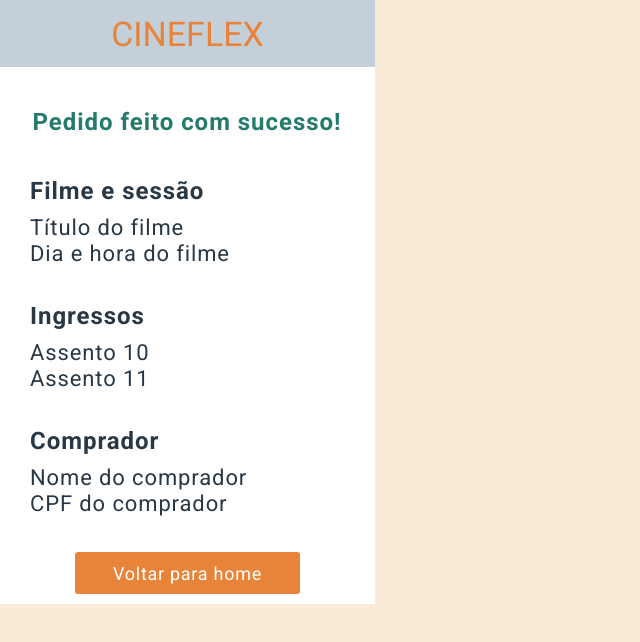
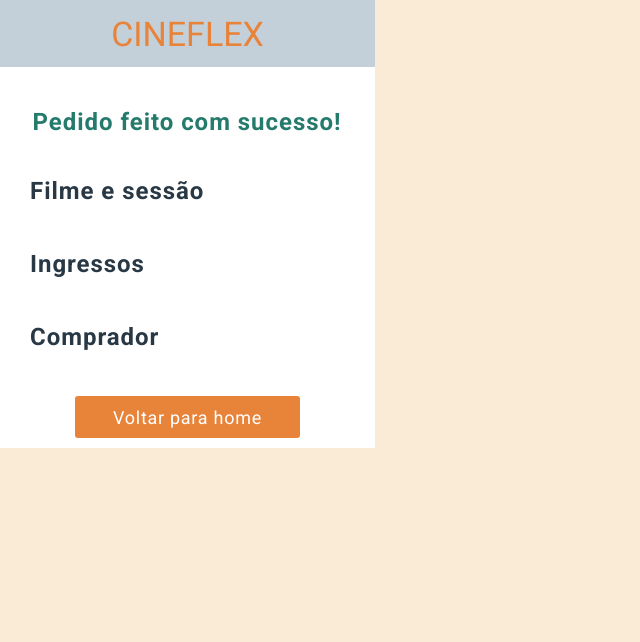
Before and after one commit to lucasambar/CineFlex, a React (Create React App) app: page /sucesso in a window 1280 px wide. Shown: the top 642 px of the page, without its empty margins (0-640 px from the left). Built offline with nearby package versions, Linux system fonts and the light colour scheme.

Commit message:
tela sucesso

```diff
--- a/src/App.js
+++ b/src/App.js
@@ -11,8 +11,16 @@ import TelaSucesso from "./Componentes/TelaSucesso"
 
 
 export default function App () {
-    const [dados, setDados] = useState({})
-    const [filme, setFilme] = useState({})
+    const [dados, setDados] = useState({
+        nome: "",
+        cpf:"",
+        assentos:[]
+    })
+    const [filme, setFilme] = useState({
+        nome: "",
+        hora:"",
+        dia: ""
+    })
 
     return (
         <BrowserRouter>
@@ -20,10 +28,10 @@ export default function App () {
             <Background>
                 <Header/>
                 <Routes>
-                    <Route path="/" element={<TelaInicial />} />
+                    <Route path="/" element={<TelaInicial dados={dados} setDados={setDados} filme={filme} setFilme={setFilme}/>} />
                     <Route path="/sessoes/:sessaoId" element={<TelaHorários />} />
-                    <Route path="/assentos/:assentoId" element={<TelaAssentos setDados={setDados} setFilme={setFilme}/>} />
-                    <Route path="/sucesso" element={<TelaSucesso dados={dados} filmma={filme}/>}/>
+                    <Route path="/assentos/:assentoId" element={<TelaAssentos dados={dados} setDados={setDados} filme={filme} setFilme={setFilme}/>} />
+                    <Route path="/sucesso" element={<TelaSucesso dados={dados} filme={filme}/>}/>
                 </Routes>
             </Background>
         </BrowserRouter>
--- a/src/Componentes/TelaAssentos/Formulario.js
+++ b/src/Componentes/TelaAssentos/Formulario.js
@@ -4,7 +4,7 @@ import { Link } from "react-router-dom"
 import styled from "styled-components"
 
 
-export default function Formulario ({selecionados, setDados}) {
+export default function Formulario ({selecionados, dados, setDados}) {
     const [nome,setNome] = useState("")
     const [cpf, setCpf] = useState("")
 
@@ -16,27 +16,30 @@ export default function Formulario ({selecionados, setDados}) {
             name: nome,
             cpf: cpf,
         }
-
-        setDados(obj)
-
         let promisse = axios.post("https://mock-api.driven.com.br/api/v5/cineflex/seats/book-many",obj)
         promisse.then((a) => console.log(a.data))
         promisse.catch((a) => console.log(a))
     }
 
+    let obj2 = dados
+    obj2.nome = nome
+    obj2.cpf = cpf
+    obj2.assentos = selecionados
+    setDados(obj2)
+
     return (
         <Form onSubmit={enviar}>
             <div>
                 <Label htmlFor="nome">Nome do comprador</Label>
-                <Input type="text" id="nome" placeholder="Insira o seu nome..." onChange={(e) => setNome(e.target.value)} value={nome} required/>
+                <Input type="text" id="nome" placeholder="Insira o seu nome..." value={nome} onChange={(e) => setNome(e.target.value)} required/>
             </div>
 
             <div>
                 <Label htmlFor="cpf">CPF do comprador</Label>
-                <Input type="text" id="cpf" placeholder="Insira o seu CPF..." onChange={(e) => setCpf(e.target.value)} value={cpf} required/>
+                <Input type="text" id="cpf" placeholder="Insira o seu CPF..." value={cpf} onChange={(e) => setCpf(e.target.value)} required/>
             </div>
 
-            <Link to="./sucesso">
+            <Link to="/sucesso">
                 <Button type="submit">Reservar assento(s)</Button>
             </Link>
         </Form>
--- a/src/Componentes/TelaAssentos/TelaAssentos.js
+++ b/src/Componentes/TelaAssentos/TelaAssentos.js
@@ -10,7 +10,7 @@ import Legenda from "./Legenda"
 import Ocupado from "./Ocupado"
 
 
-export default function TelaAssentos ({setDados, setFilme}) {
+export default function TelaAssentos ({dados, setDados, filme, setFilme}) {
     const {assentoId} = useParams()
 
     const [movie, setMovie] = useState([])
@@ -18,6 +18,7 @@ export default function TelaAssentos ({setDados, setFilme}) {
     const [hora, setHora] = useState("")
     const [seats, setSeats] = useState([])
     const [selecionados, setSelecionados] = useState([])
+
 
     useEffect(() => {
         let promisse = axios.get(`https://mock-api.driven.com.br/api/v5/cineflex/showtimes/${assentoId}/seats`)
@@ -30,6 +31,12 @@ export default function TelaAssentos ({setDados, setFilme}) {
         promisse.catch((a) => console.log(a.response.data))
     },[assentoId])
 
+    let obj = filme
+    obj.dia = day.date
+    obj.hora = hora
+    obj.nome = movie.title
+    setFilme(obj)
+
     return (
         <>
             <Texto>Selecione o(s) assento(s)</Texto>
@@ -41,7 +48,7 @@ export default function TelaAssentos ({setDados, setFilme}) {
 
             <Legenda/>
 
-            <Formulario selecionados={selecionados} setDados={setDados}/>
+            <Formulario selecionados={selecionados} dados={dados} setDados={setDados}/>
 
             <Footer2 filme={movie} dia={day} hora={hora} setFilme={setFilme}/>
             <Espaço/>
--- a/src/Componentes/TelaInicial/TelaInicial.js
+++ b/src/Componentes/TelaInicial/TelaInicial.js
@@ -5,8 +5,20 @@ import styled from "styled-components"
 import Cards from "./Cards"
 
 
-export default function TelaInicial () {
+export default function TelaInicial ({filme, setFilme, dados, setDados}) {
     const [filmes, setFilmes] = useState([])
+
+    let arr1 = filme
+    arr1.nome= ""
+    arr1.hora=""
+    arr1.dia= ""
+    setFilme(arr1)
+
+    let arr2 = dados
+    arr2.nome= ""
+    arr2.cpf=""
+    arr2.assentos= []
+    setFilme(arr2)
 
     useEffect(() => {
         let promise = axios.get("https://mock-api.driven.com.br/api/v5/cineflex/movies")
--- a/src/Componentes/TelaSucesso.js
+++ b/src/Componentes/TelaSucesso.js
@@ -1,6 +1,9 @@
 import styled from "styled-components"
+import { Link } from "react-router-dom"
 
 export default function TelaSucesso ({dados, filme}) {
+    console.log(filme, dados)
+
     return (
         <>
             <Texto>Pedido feito com sucesso!</Texto>
@@ -8,24 +11,23 @@ export default function TelaSucesso ({dados, filme}) {
             <CaixaInfo>
                 <div>
                     <Titulo>Filme e sessão</Titulo>
-                    <Subtitulo>Título do filme</Subtitulo>
-                    <Subtitulo>Dia e hora do filme</Subtitulo>
+                    <Subtitulo>{filme.nome}</Subtitulo>
+                    <Subtitulo>{`${filme.dia} ${filme.hora}`}</Subtitulo>
                 </div>
 
                 <div>
                     <Titulo>Ingressos</Titulo>
-                    <Subtitulo>Assento 10</Subtitulo>
-                    <Subtitulo>Assento 11</Subtitulo>
+                    {dados.assentos.map((a) => <Subtitulo key={a}>Assento {a}</Subtitulo>)}
                 </div>
 
                 <div>
                     <Titulo>Comprador</Titulo>
-                    <Subtitulo>Nome do comprador</Subtitulo>
-                    <Subtitulo>CPF do comprador</Subtitulo>
+                    <Subtitulo>{dados.nome}</Subtitulo>
+                    <Subtitulo>{dados.cpf}</Subtitulo>
                 </div>
             </CaixaInfo>
 
-            <Botao>Voltar para home</Botao>
+            <Link to="/"><Botao>Voltar para home</Botao></Link>
         </>
     )
 }
--- a/src/GlobalStyle.js
+++ b/src/GlobalStyle.js
@@ -52,6 +52,9 @@ table {
 body{
 	background-color: antiquewhite;
 }
+a{
+	text-decoration: none;
+}
 
 `
 export default GlobalStyle
```
